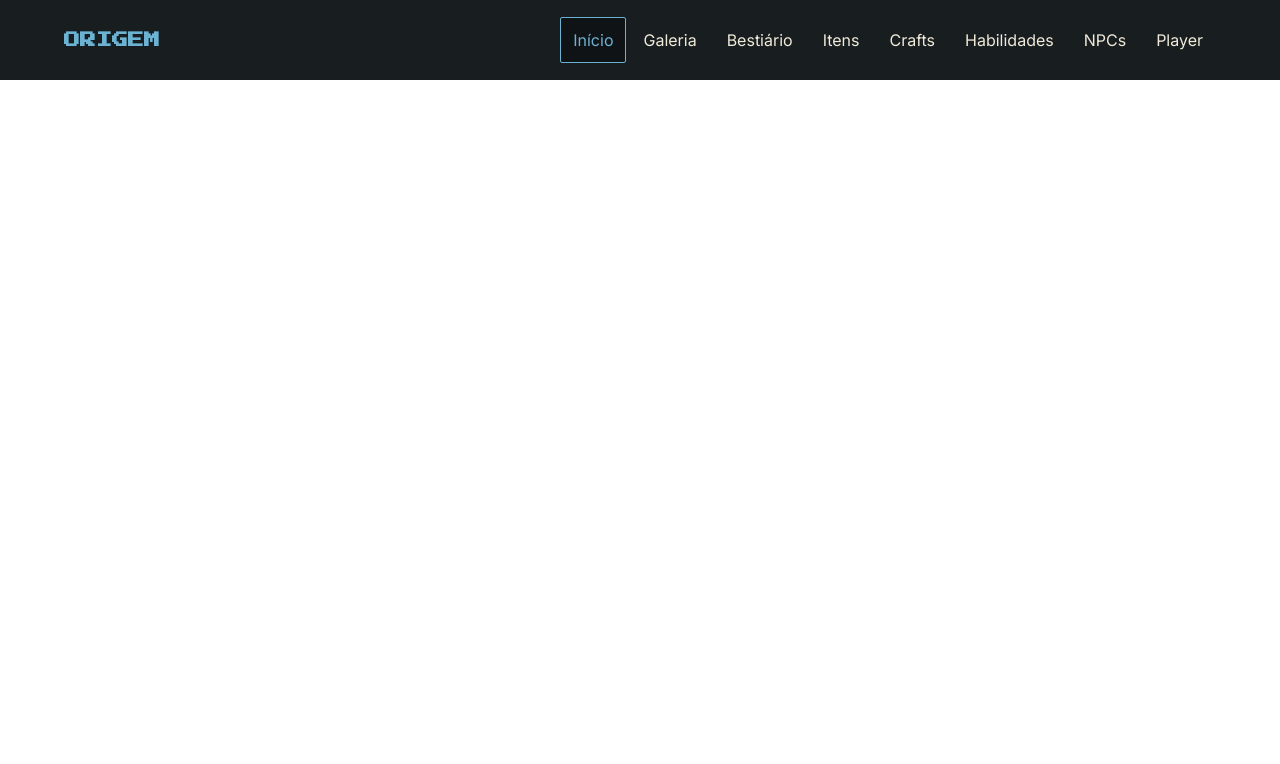
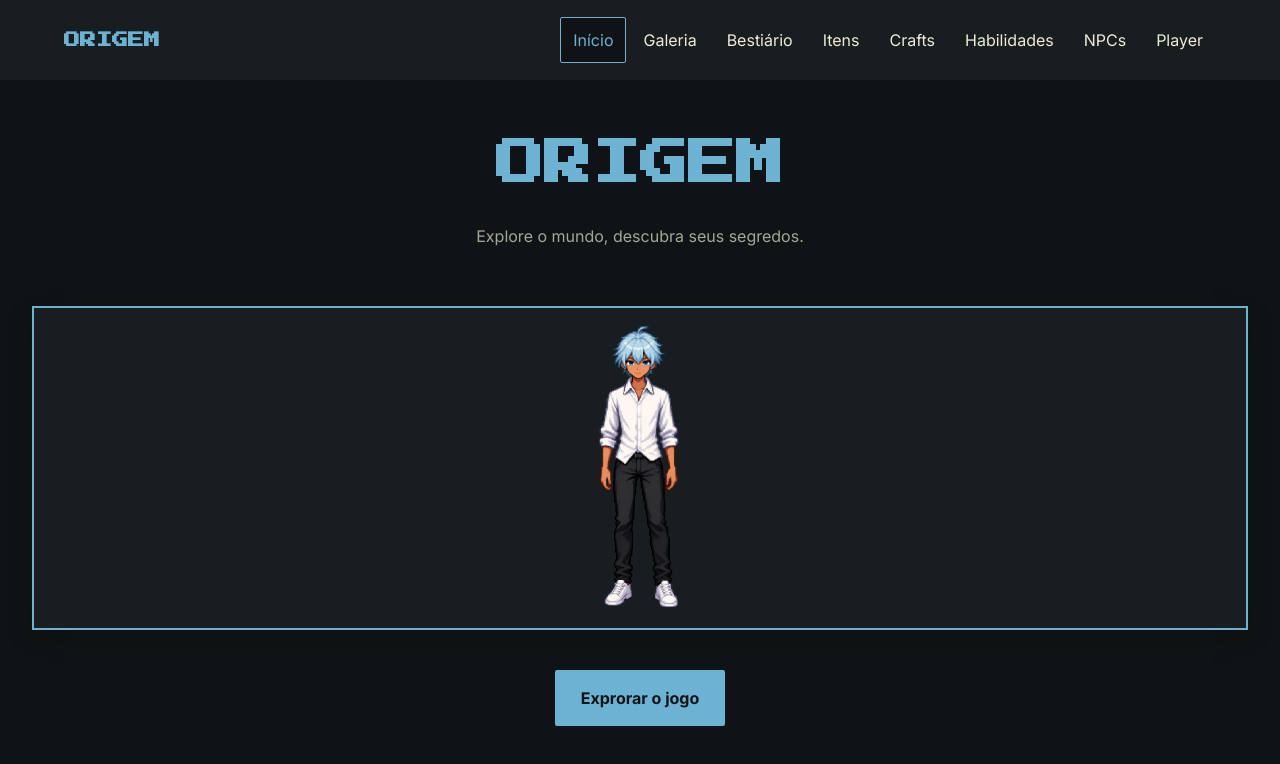
Before and after one commit to Herdes-s/ORIGEM-STUDIO, a React (Vite) app: page / in a window 1280 px wide. Shown: the top 764 px of the page. Built offline with nearby package versions, Linux system fonts and the light colour scheme.

Commit message:
feat: adiicona homePage

```diff
--- a/src/App.tsx
+++ b/src/App.tsx
@@ -1,10 +1,16 @@
+import { Route, Routes } from "react-router-dom";
 import "./App.css";
-import { Header } from "./components/Header";
+import Header from "./components/Header";
+import Home from "./pages/Home";
 
 function App() {
   return (
     <>
       <Header />
+      <Routes>
+        <Route path="/" element={<Home />}></Route>
+        <Route path="/galeria" element={<h2>Galeria do ORIGEM</h2>}></Route>
+      </Routes>
     </>
   );
 }
--- a/src/components/Header/Header.module.css
+++ b/src/components/Header/Header.module.css
@@ -3,7 +3,10 @@
 .header {
   height: 5rem;
   background-color: #181d20;
-  position: relative;
+  position: fixed;
+  top: 0;
+  left: 0;
+  width: 100%;
   z-index: 10;
 }
 
--- a/src/components/Header/index.tsx
+++ b/src/components/Header/index.tsx
@@ -13,7 +13,7 @@ const navLinks = [
   { label: "Player", href: "/player" },
 ];
 
-export function Header() {
+export default function Header() {
   const [menuOpen, setMenuOpen] = useState(false);
 
   return (
--- /dev/null
+++ b/src/pages/Home/Home.module.css
@@ -0,0 +1,95 @@
+@import "../../styles/global.css";
+
+.home {
+  min-height: 100vh;
+  background-color: var(--color-background);
+  color: var(--color-text);
+  padding-top: 5rem;
+}
+
+.hero {
+  min-height: 70vh;
+  display: flex;
+  flex-direction: column;
+  align-items: center;
+  justify-content: center;
+  gap: 1;
+  padding: 2rem 1rem;
+  text-align: center;
+}
+
+.hero h1 {
+  color: var(--color-primary);
+  font-family: var(--font-pixel);
+  font-size: clamp(1.25em, 5vw, 3rem);
+  line-height: 1.5;
+  overflow-wrap: anywhere;
+}
+
+.hero p {
+  color: var(--color-text-muted);
+  font-size: 1rem;
+  line-height: 1.6;
+}
+
+.gamePreview {
+  width: 100%;
+  min-width: 50rem;
+  min-height: 14rem;
+  display: flex;
+  align-items: center;
+  justify-content: center;
+  margin-top: 2rem;
+  background-color: var(--color-surface);
+  border: var(--border-width) solid var(--color-primary);
+  color: var(--color-text-muted);
+  text-align: center;
+  padding: 1rem;
+  box-shadow: 0 0.5rem 1.5rem rgb(0 0 0 / 20%);
+  overflow: hidden;
+}
+
+.gamePreview img {
+  display: block;
+  width: auto;
+  height: auto;
+  max-width: 100%;
+  max-height: 14rem;
+  object-fit: contain;
+}
+
+.heroButton {
+  display: inline-block;
+  margin-top: 1rem;
+  padding: 1rem 1.5rem;
+  background-color: var(--color-primary);
+  color: var(--color-background);
+  border: var(--border-width) solid var(--color-primary);
+  border-radius: var(--radius-small);
+  font-weight: 700;
+  text-decoration: none;
+  transition:
+    background-color 150ms ease,
+    color 150ms ease;
+}
+
+.heroButton:hover {
+  background-color: transparent;
+  color: var(--color-primary);
+}
+
+.heroButton:focus-visible {
+  outline: 0.125rem solid var(--color-secondary);
+  outline-offset: 0.25rem;
+}
+
+@media (min-width: 48rem) {
+  .gamePreview img {
+    max-height: 18rem;
+  }
+
+  .hero {
+    gap: 1.5rem;
+    padding: 3rem 2rem;
+  }
+}
--- /dev/null
+++ b/src/pages/Home/index.tsx
@@ -0,0 +1,22 @@
+import { Link } from "react-router-dom";
+import styles from "./Home.module.css";
+
+export default function Home() {
+  return (
+    <main className={styles.home}>
+      <section className={styles.hero}>
+        <h1>ORIGEM</h1>
+        <p>Explore o mundo, descubra seus segredos.</p>
+        <div className={styles.gamePreview}>
+          <img
+            src="/assets/portraits/player.png"
+            alt="Personagem jogador de ORIGEM"
+          />
+        </div>
+        <Link to="/galeria" className={styles.heroButton}>
+          Exprorar o jogo
+        </Link>
+      </section>
+    </main>
+  );
+}
```
